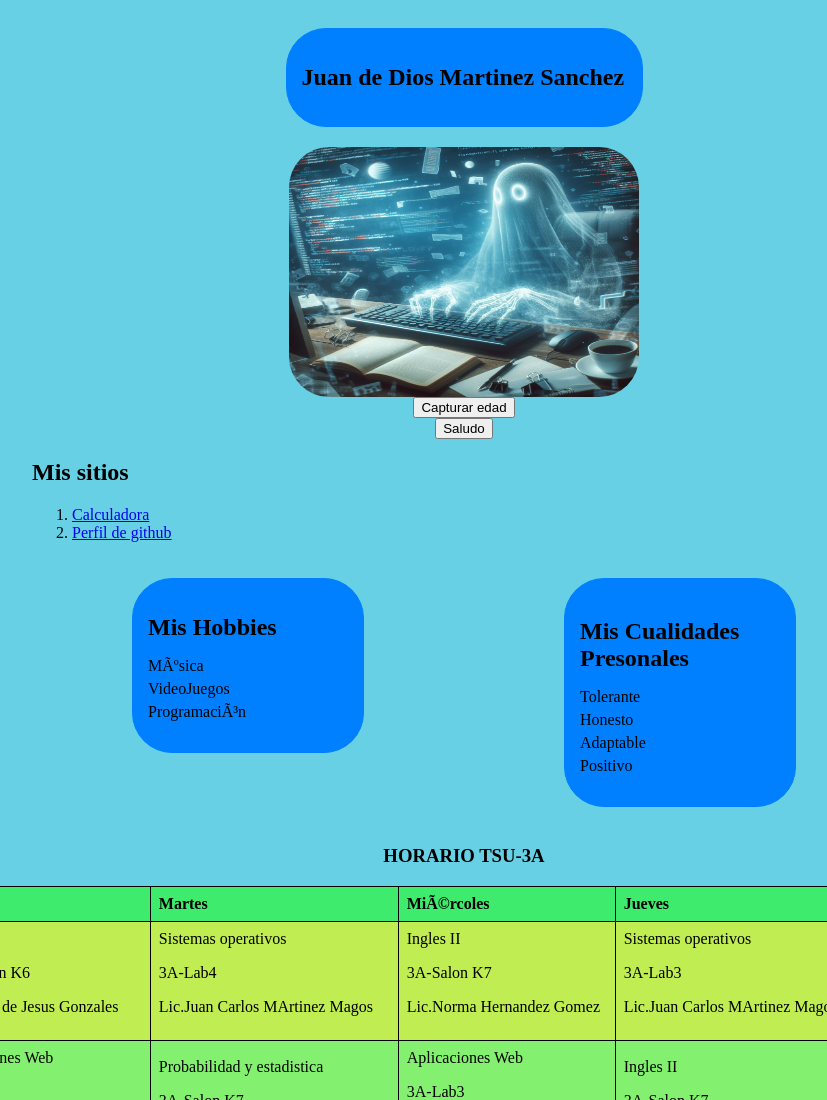
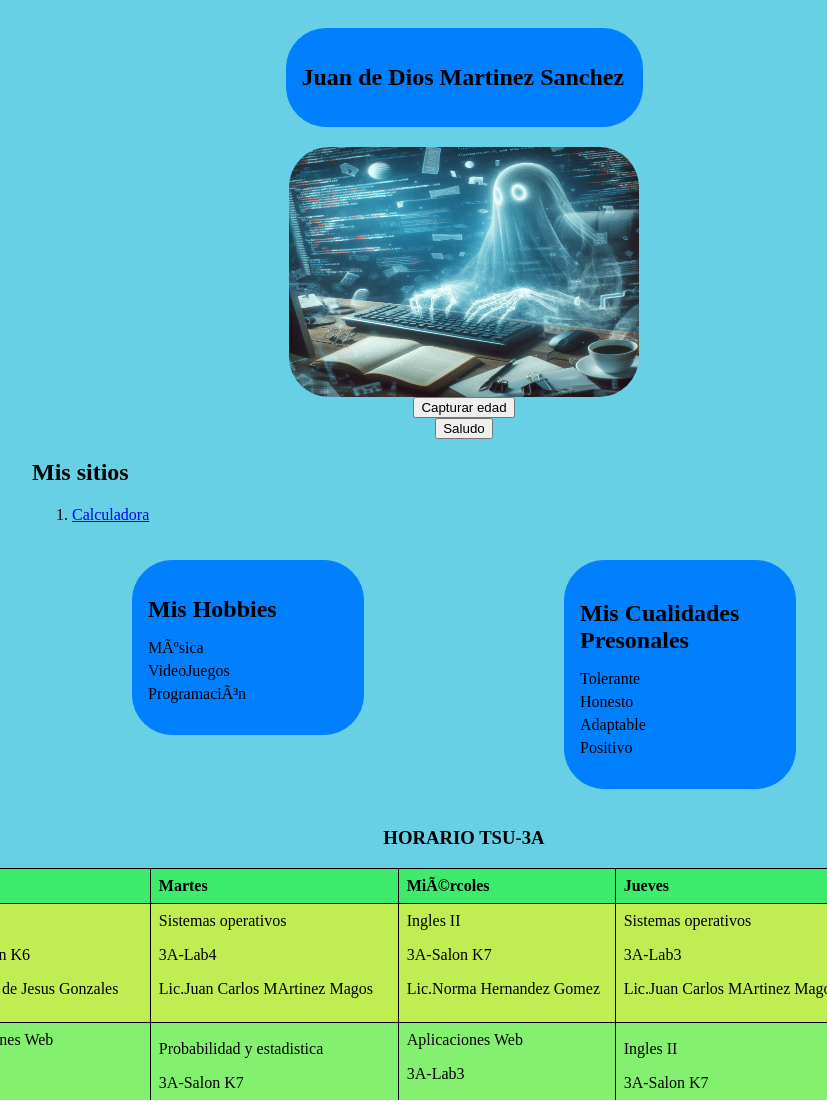
Before and after one commit to JDmtz16/PRACTICA_, a plain HTML site: page index.html in a window 1280 px wide. Shown: the top 1100 px of the page, without its empty margins (176-1003 px from the left). Drawn offline with Linux system fonts and the light colour scheme; a script that the page names is missing.

Commit message:
Update index.html

```diff
--- a/index.html
+++ b/index.html
@@ -23,7 +23,7 @@
                 <h2>Mis sitios</h2>
                 <ol>
                     <li><a href="./Calculadora/Calculadora.html">Calculadora</a></li>
-                    <li><a href="https://github.com/JDmtz16">Perfil de github</a></li>
+
                 </ol>
 
             </section >
```
